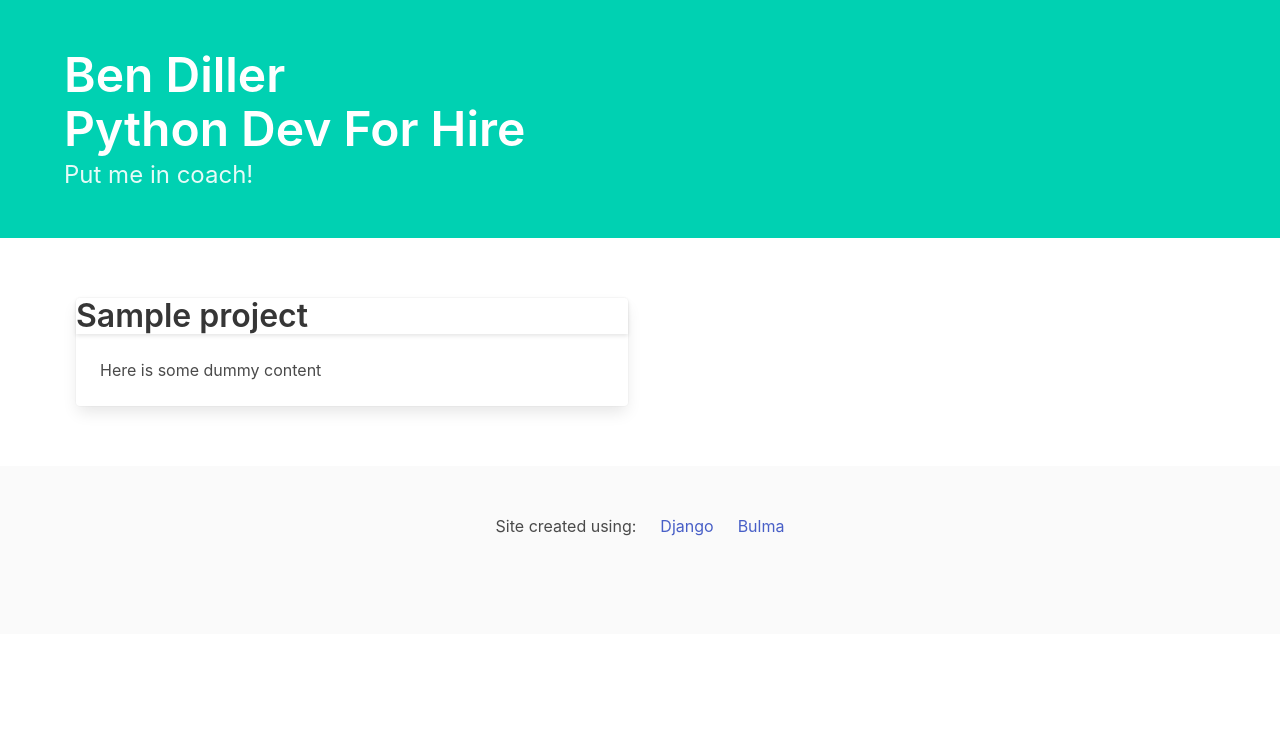
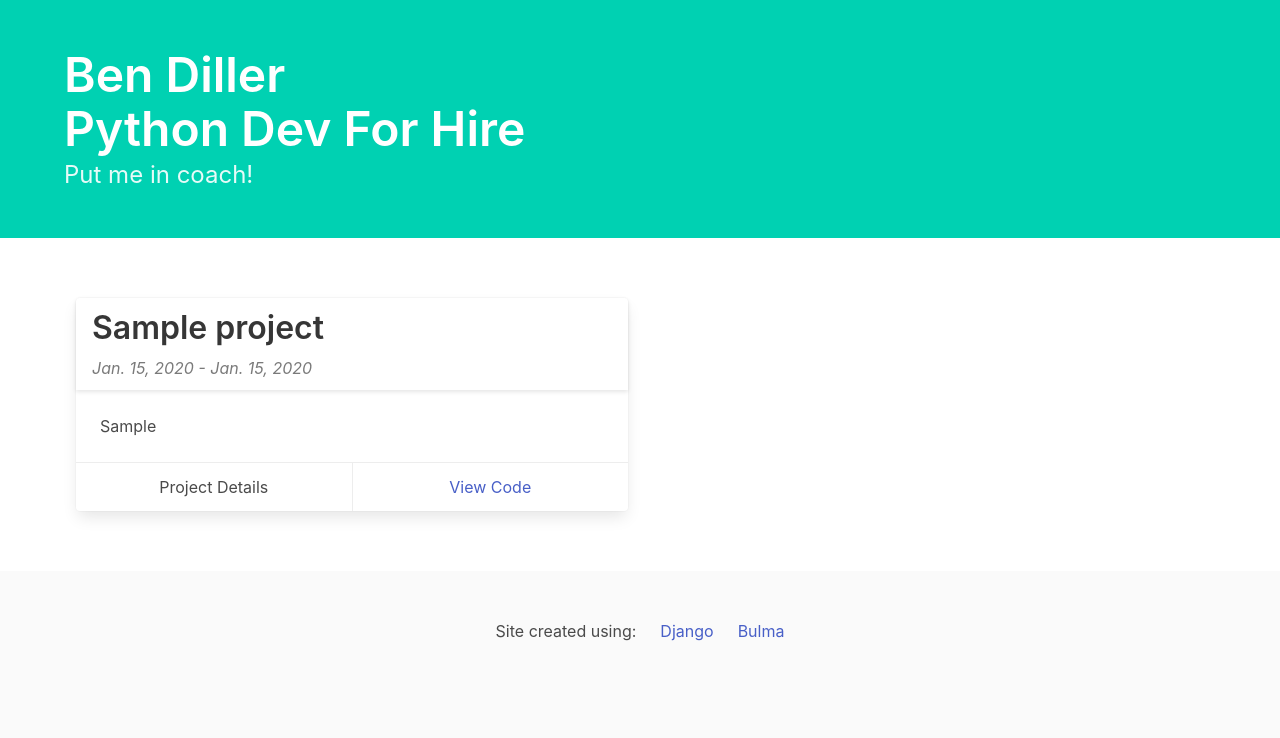
Before and after one commit to bendiller/portfolio, a Django app: page / in a window 1280 px wide. Shown: the top 738 px of the page. Run offline with Django 3.2, Linux system fonts and the light colour scheme; tables that the repository leaves empty hold one stand-in row (values such as "Sample post"); some libraries are stand-ins or nearby versions.

Commit message:
Add some project details to card display

```diff
--- a/brd_site/portfolio/templates/portfolio/card.html
+++ b/brd_site/portfolio/templates/portfolio/card.html
@@ -3,10 +3,29 @@
   <div class="tile is-child">
     <div class="card">
       <div class="card-header">
-        <h3 class="title is-3">{{ p.name }}</h3>
+        <div class="card-header-title">
+          <div class="content">
+            <p class="title is-3">{{ p.name }}</p>
+            <p class="subtitle is-italic is-size-6 has-text-grey">{{ p.start_date }} - {{ p.stop_date }}</p>
+          </div>
+        </div>
       </div>
+
       <div class="card-content">
-        Here is some dummy content
+        {{ p.short_blurb }}
+      </div>
+
+      <div class="card-footer">
+        <div class="card-footer-item">
+          Project Details
+        </div>
+        <div class="card-footer-item">
+          {% if p.code_link %}
+          <a href="{{ p.code_link }}">View Code</a>
+          {% else %}
+          Code Available On Request
+          {% endif %}
+        </div>
       </div>
     </div>
   </div>
```
